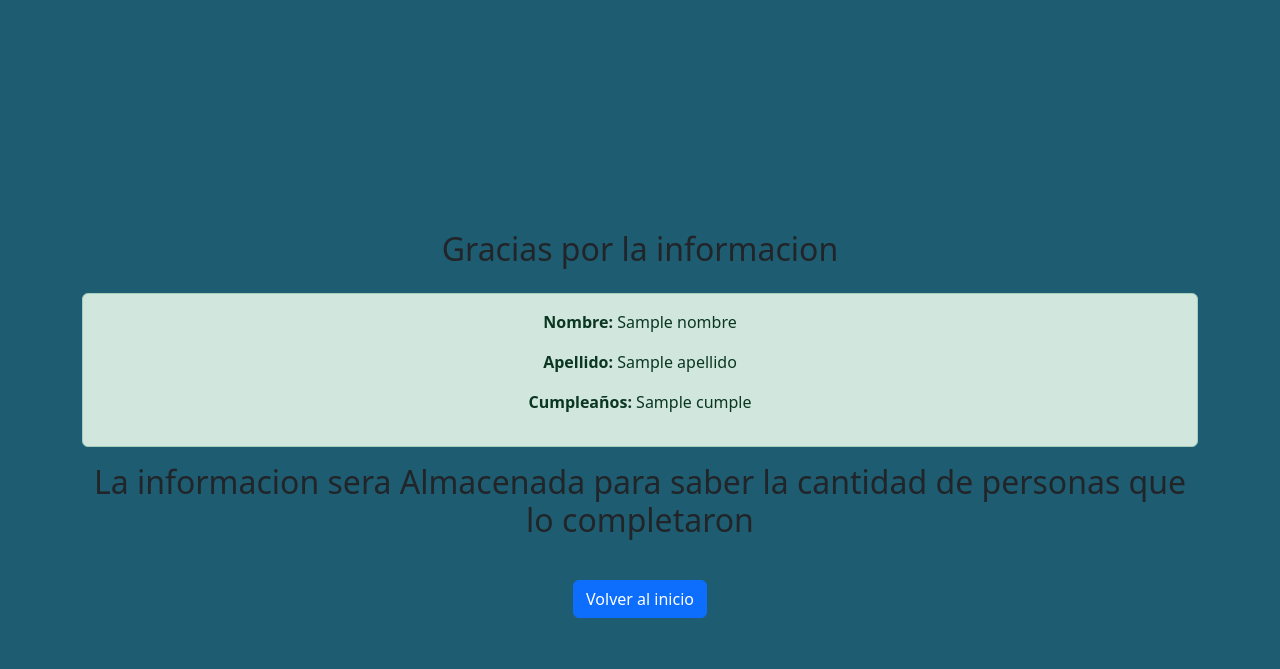
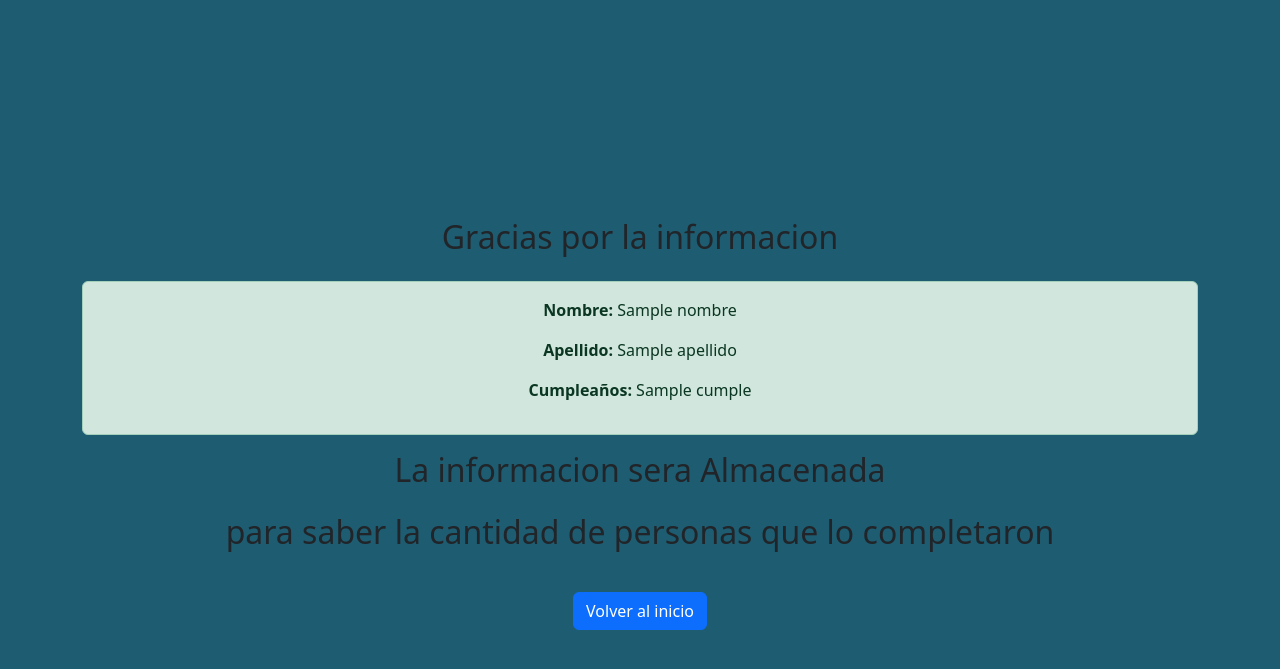
Before and after one commit to HPython-student/webflask2, a Flask app: template templates/resultado.html in a window 1280 px wide. Shown: the top 669 px of the page. Run offline with Flask 3, Linux system fonts and the light colour scheme; the template is opened without the code that fills it: most values are stand-ins (such as "Sample title", 1, 10 or a date in 2020).

Commit message:
Update resultado.html

```diff
--- a/templates/resultado.html
+++ b/templates/resultado.html
@@ -16,7 +16,8 @@
             <p><strong>Apellido: </strong>{{ apellido }}</p>
             <p><strong>Cumpleaños: </strong>{{ cumple }}</p>
         </div>
-        <h2 class="mb-4">La informacion sera Almacenada para saber la cantidad de personas que lo completaron</h2>
+        <h2 class="mb-4">La informacion sera Almacenada</h2>
+        <h2 class="mb-4"> para saber la cantidad de personas que lo completaron</h2>
 
         <form action="/" method="get">
             <button type="submit" class="btn btn-primary mt-3">Volver al inicio</button>
```
